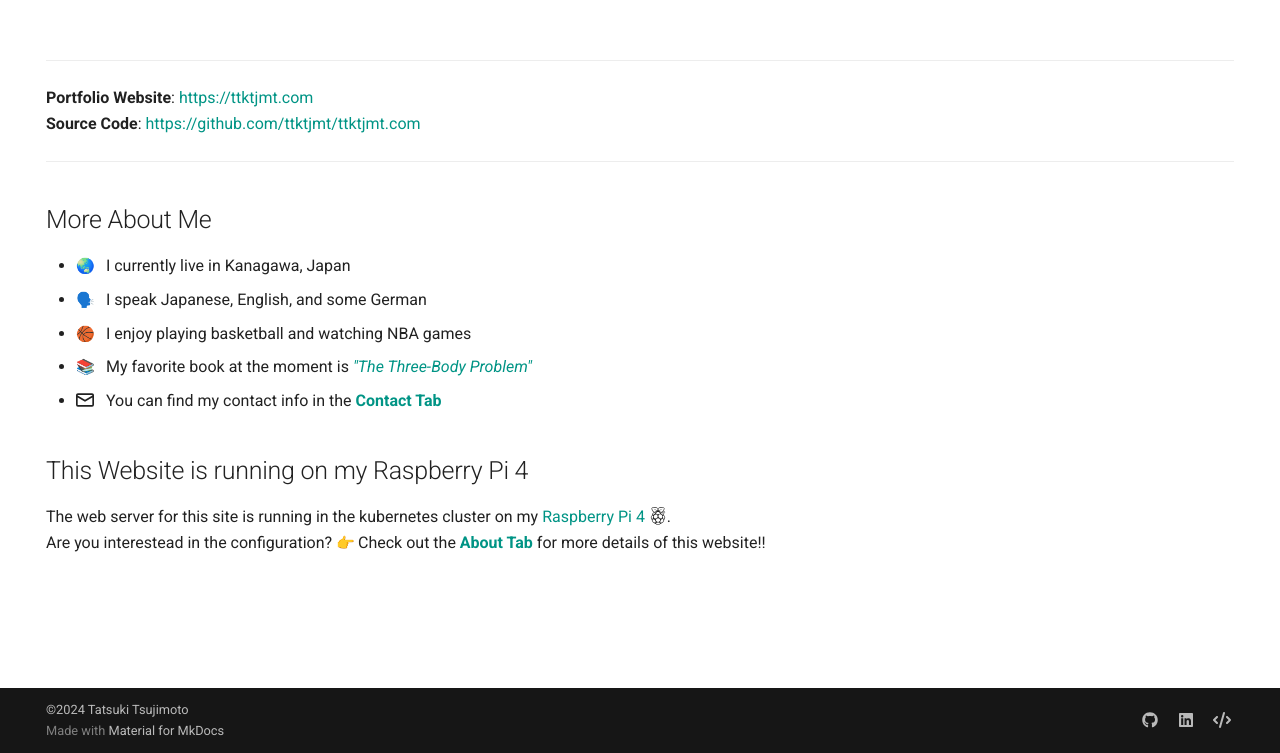
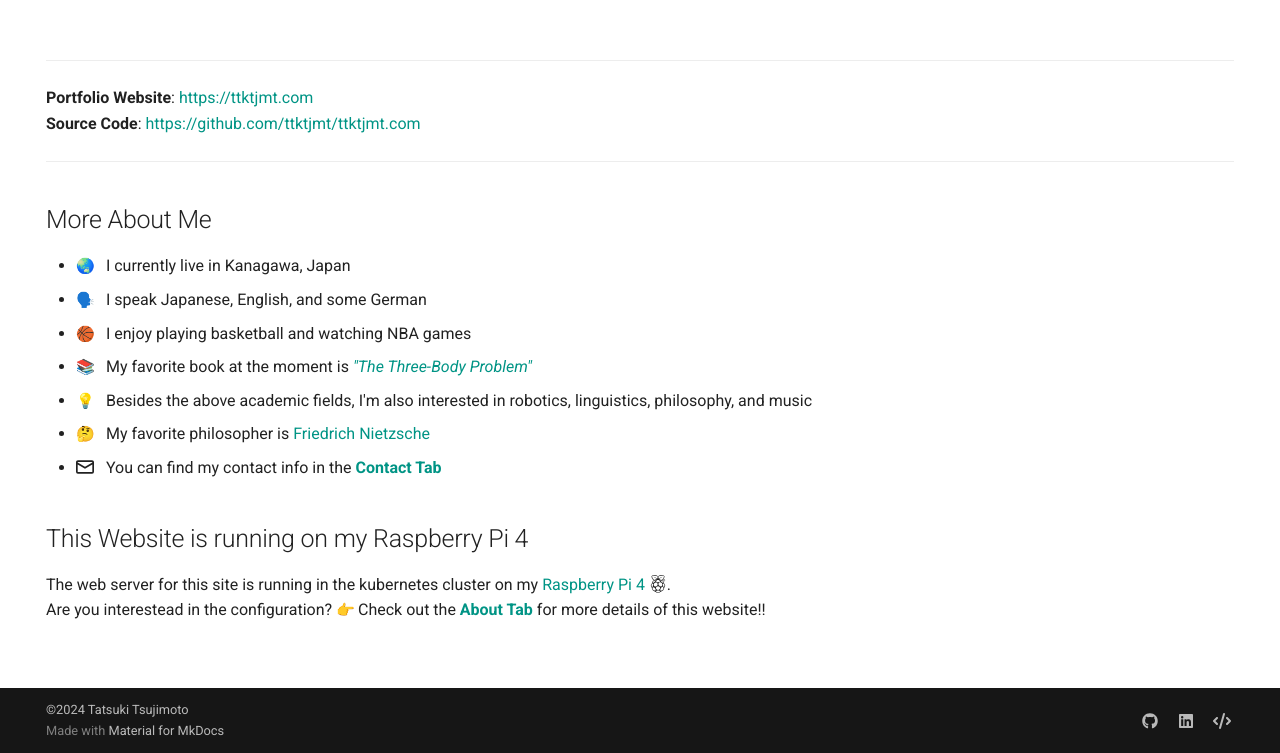
Before and after one commit to ttktjmt/ttktjmt.com, an MkDocs documentation site: the page built from docs/docs/index.md, in a window 1280 px wide and 1180 px high, cut to the strip 427-1180 px from the top of the window. Built offline with MkDocs 1.6.1 and Material for MkDocs 9.7.7, drawn with Linux system fonts in a browser that asks for light colours; emoji names are drawn with the system emoji font; comment, search, counter and statistics services are not loaded.

Commit message:
Edit Home Page

```diff
--- a/docs/docs/index.md
+++ b/docs/docs/index.md
@@ -29,6 +29,8 @@ I'm particularly passionate about software development in the neuroscience, biom
 * :speaking_head:     &nbsp; I speak Japanese, English, and some German
 * :basketball:        &nbsp; I enjoy playing basketball and watching NBA games
 * :books:             &nbsp; My favorite book at the moment is [_"The Three-Body Problem"_](https://en.wikipedia.org/wiki/The_Three-Body_Problem_(novel)){:target="_blank"}
+* :bulb:              &nbsp; Besides the above academic fields, I'm also interested in robotics, linguistics, philosophy, and music
+* :thinking:          &nbsp; My favorite philosopher is [Friedrich Nietzsche](https://en.wikipedia.org/wiki/Friedrich_Nietzsche){:target="_blank"}
 * :octicons-mail-16:  &nbsp; You can find my contact info in the [**Contact Tab**](contact.md)
 
 ## This Website is running on my Raspberry Pi 4
```
